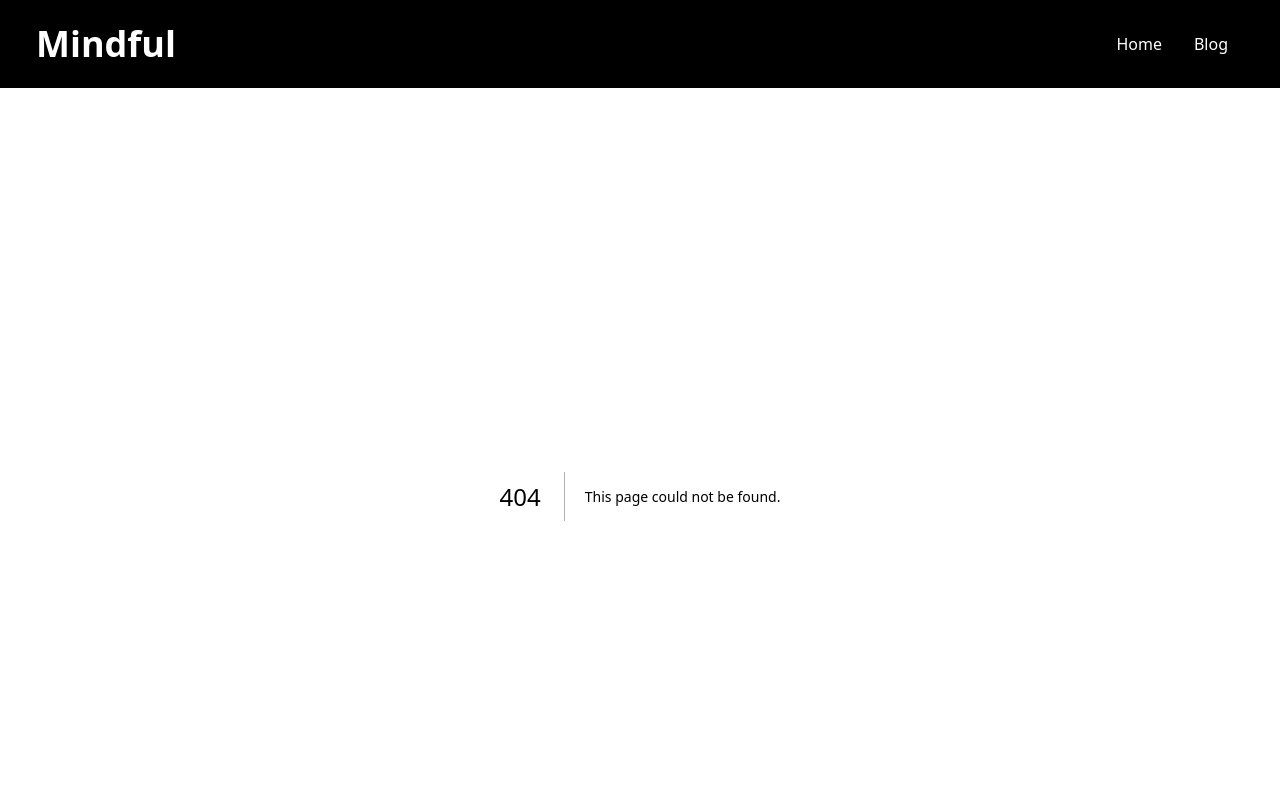
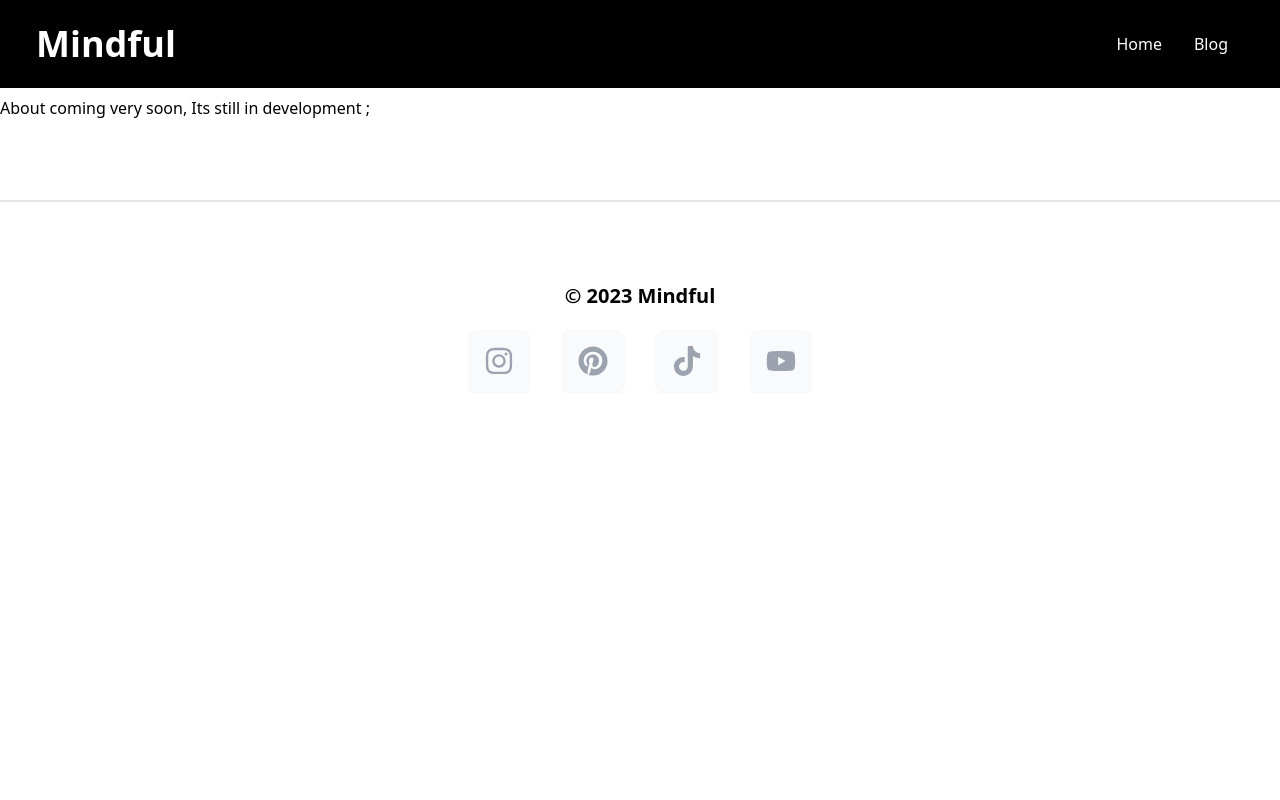
Before and after one commit to tshepo-ncube/nontanda, a Next.js app: page /about in a window 1280 px wide. Before the commit this address had no page. Shown: the top 800 px of the page. Built offline with nearby package versions, Linux system fonts and the light colour scheme.

Commit message:
fixed next.config, added about route

```diff
--- /dev/null
+++ b/app/about/page.jsx
@@ -0,0 +1,7 @@
+import React from "react";
+
+function page() {
+  return <div>About coming very soon, Its still in development ;</div>;
+}
+
+export default page;
--- a/next.config.js
+++ b/next.config.js
@@ -4,7 +4,6 @@ const nextConfig = {
   swcMinify: true,
   experimental: {
     appDir: true,
-    api: true,
   },
   images: {
     domains: ["images.unsplash.com"],
```
